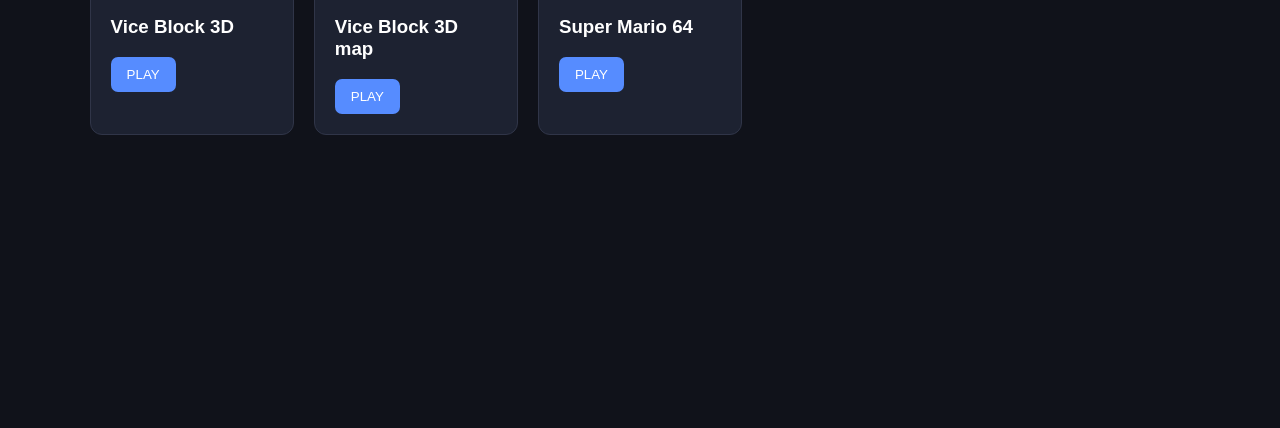
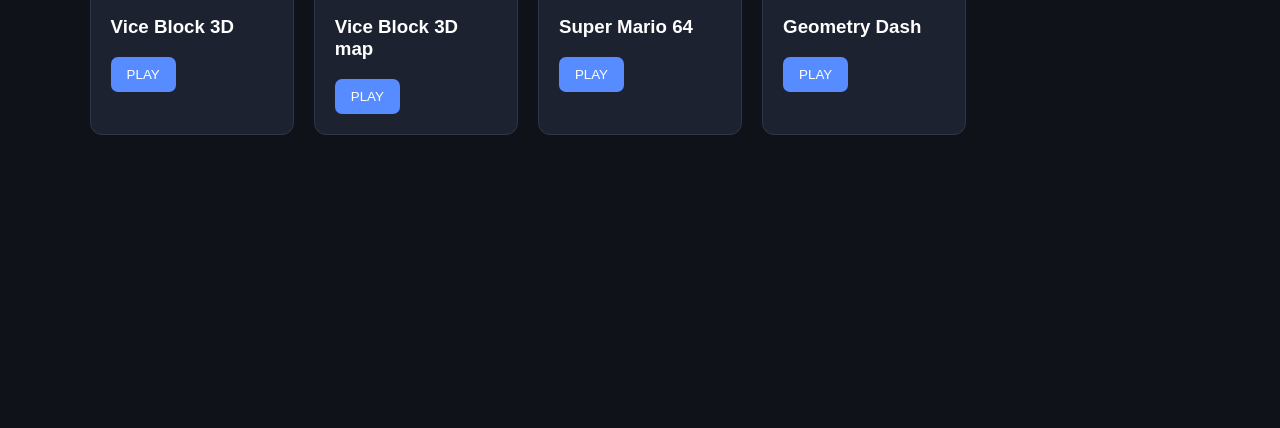
Before and after one commit to austinnash2014-gif/austinnash2014-gif.github.io, a plain HTML site: page index.html in a window 1280 px wide. Shown: the part 372-800 px from the top of the page. Drawn offline with Linux system fonts and the light colour scheme.

Commit message:
Update index.html

```diff
--- a/index.html
+++ b/index.html
@@ -92,6 +92,7 @@ const games = [
     {name: "Vice Block 3D", file: "games/viceblock.html"},
     {name: "Vice Block 3D map", file: "games/vice-block-map.html"},
     {name: "Super Mario 64", file: "games/sm-64.html"},
+    {name: "Geometry Dash", file: "games/gd.html"},
 ];
 
 const container = document.getElementById("games");
```
